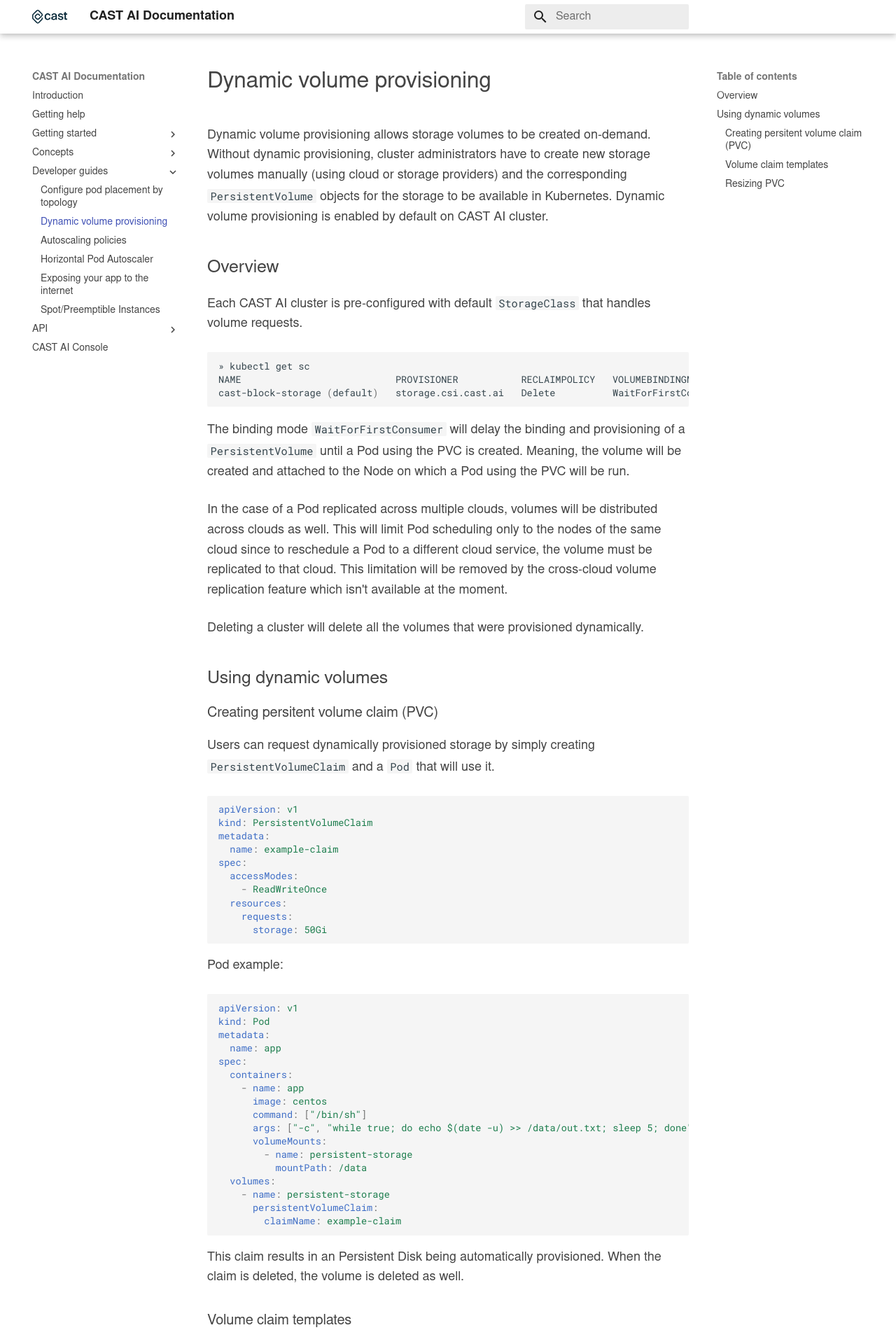
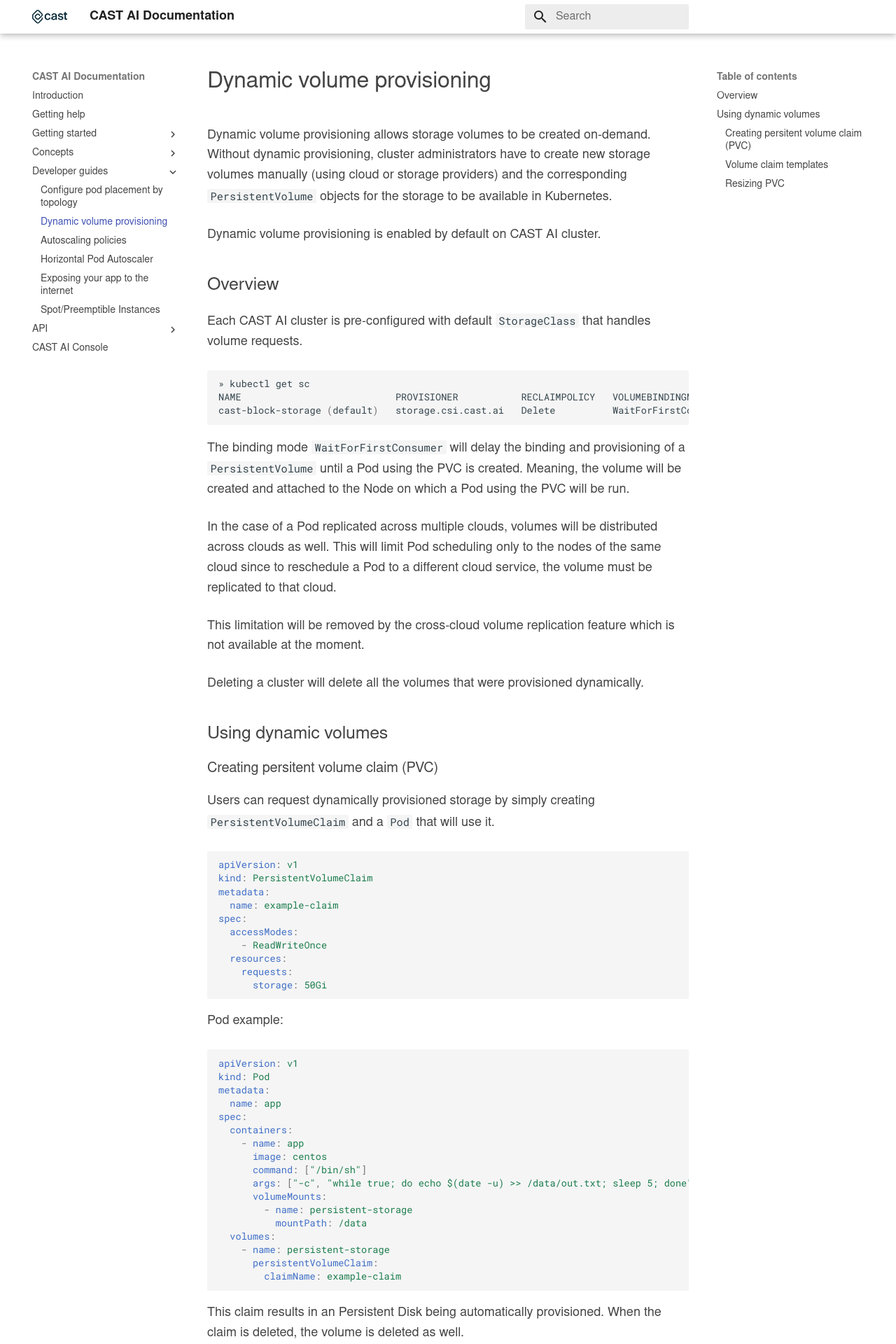
Before and after one commit to castai/docs, an MkDocs documentation site: the page built from docs/guides/volumes.md, in a window 1280 px wide. Shown: the top 1920 px of the page at 70% size. Built offline with MkDocs 1.6.1 and Material for MkDocs 9.7.7, drawn with Linux system fonts in a browser that asks for light colours; some web fonts are replaced.

Commit message:
Update volumes.md

```diff
--- a/docs/guides/volumes.md
+++ b/docs/guides/volumes.md
@@ -2,8 +2,9 @@
 
 Dynamic volume provisioning allows storage volumes to be created on-demand.
 Without dynamic provisioning, cluster administrators have to create new storage volumes manually (using cloud or storage
-providers) and the corresponding `PersistentVolume` objects for the storage to be available in Kubernetes. Dynamic
-volume provisioning is enabled by default on CAST AI cluster.
+providers) and the corresponding `PersistentVolume` objects for the storage to be available in Kubernetes.
+
+Dynamic volume provisioning is enabled by default on CAST AI cluster.
 
 ## Overview
 
@@ -21,8 +22,9 @@
 
 In the case of a Pod replicated across multiple clouds, volumes will be distributed across clouds as well.
 This will limit Pod scheduling only to the nodes of the same cloud since to reschedule a Pod to a different cloud
-service, the volume must be replicated to that cloud. This limitation will be removed by the cross-cloud volume
-replication feature which isn't available at the moment.
+service, the volume must be replicated to that cloud.
+
+This limitation will be removed by the cross-cloud volume replication feature which is not available at the moment.
 
 Deleting a cluster will delete all the volumes that were provisioned dynamically.
 
```
